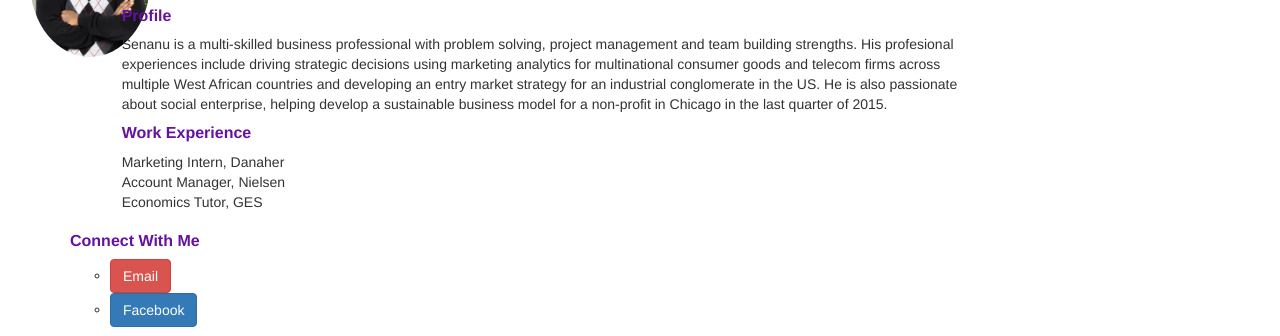
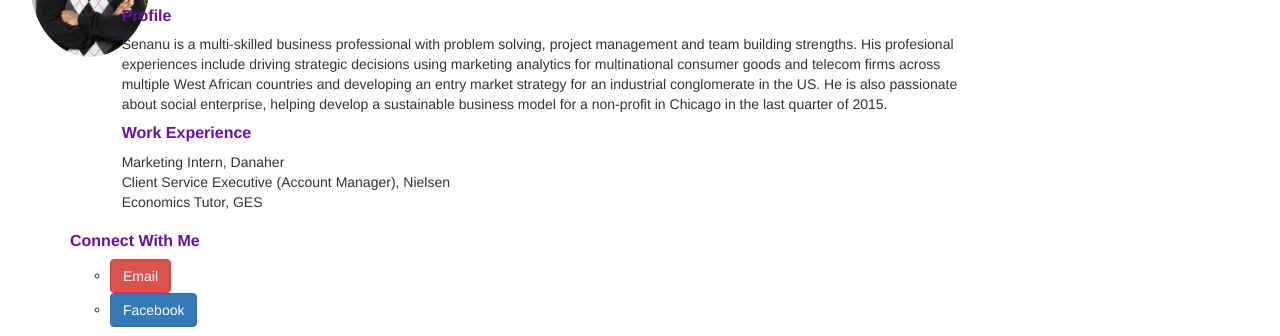
Before and after one commit to kormi-s/personal-website-project.io, a plain HTML site: page index.html in a window 1280 px wide. Shown: the part 345-681 px from the top of the page. Drawn offline with nearby package versions, Linux system fonts and the light colour scheme.

Commit message:
Commit 6

```diff
--- a/index.html
+++ b/index.html
@@ -69,7 +69,7 @@
           <h5> Work Experience</h5>
           <ul class="list-unstyled">
             <li>Marketing Intern, Danaher</li>
-            <li>Account Manager, Nielsen</li>
+            <li>Client Service Executive (Account Manager), Nielsen</li>
             <li>Economics Tutor, GES</li>
 
             </p>
```
